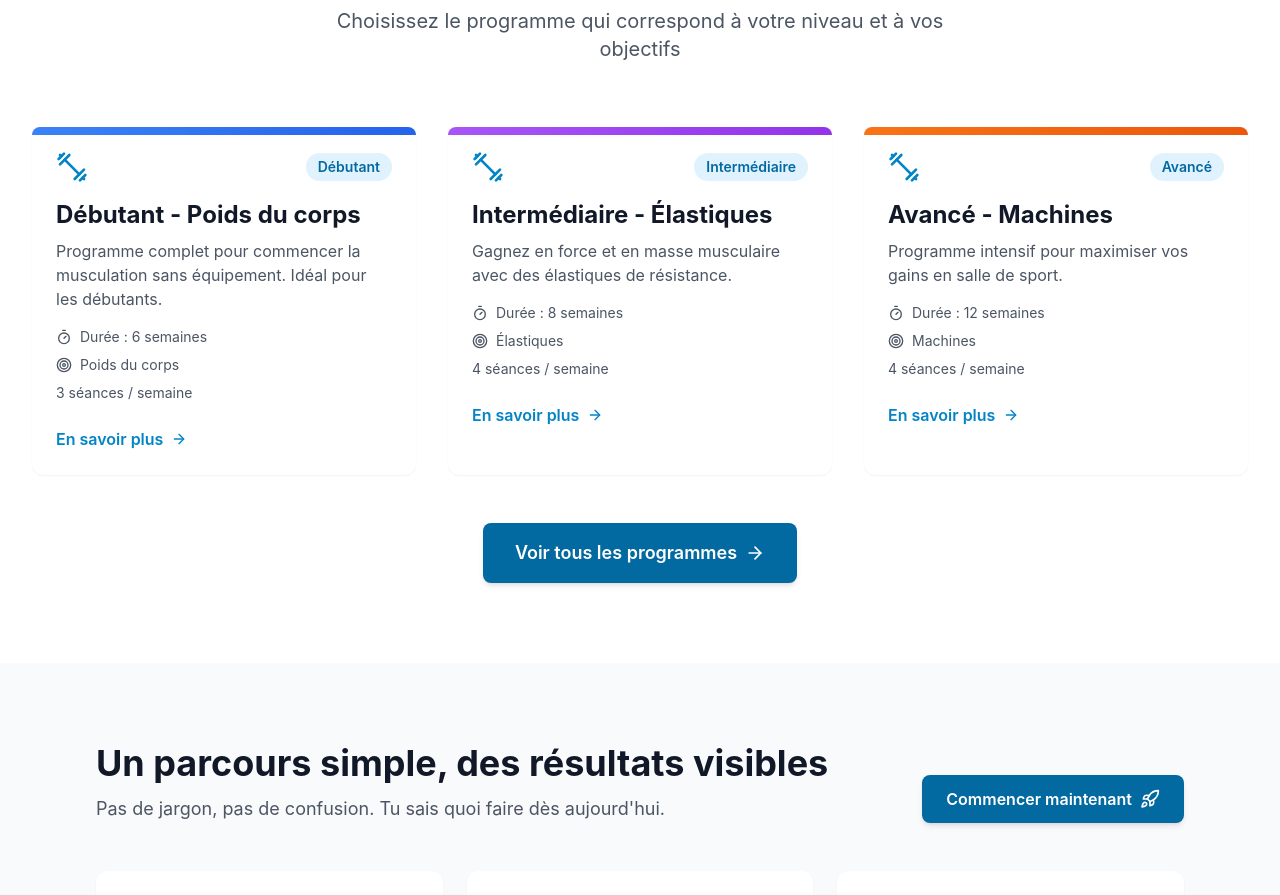
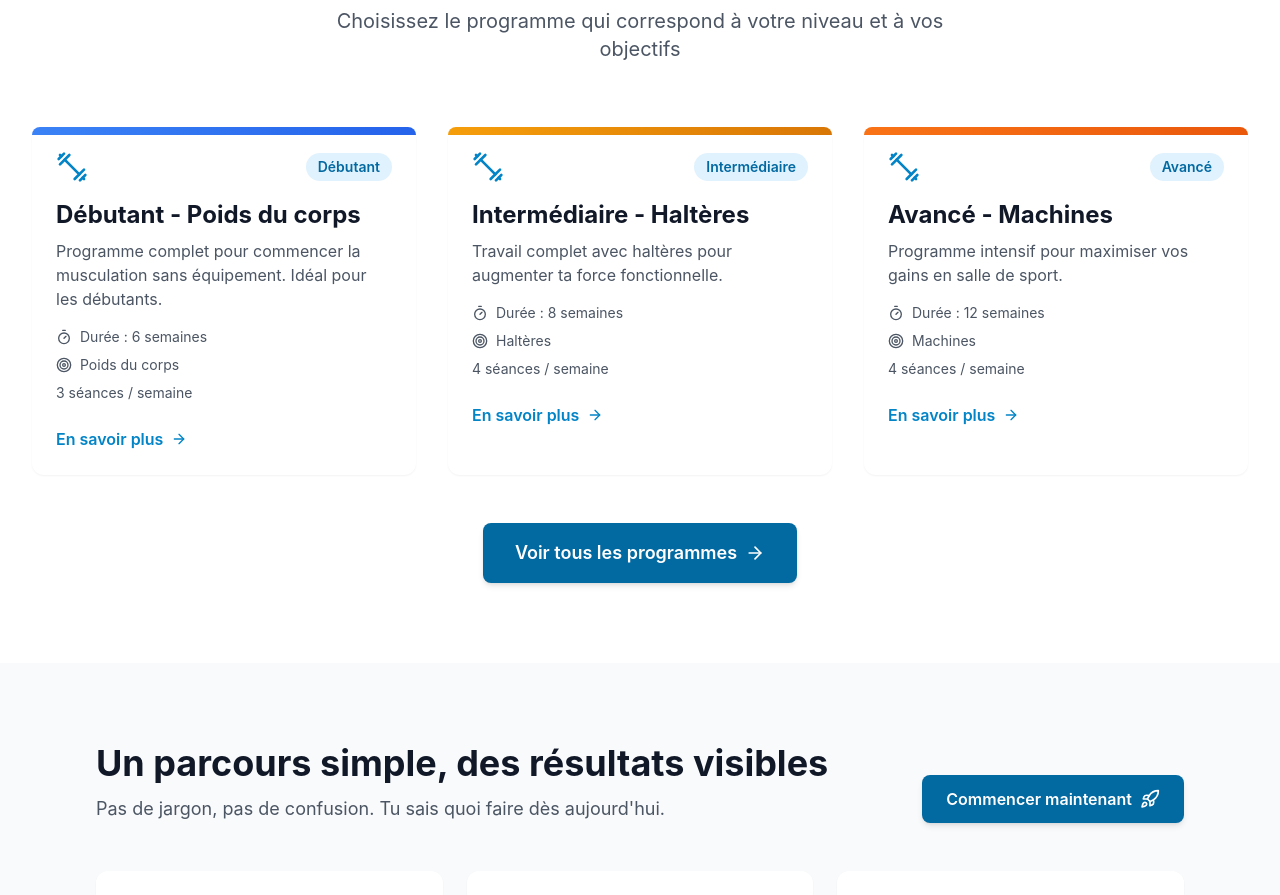
Before and after one commit to TilioLa/FitPulse, a Next.js app: page / in a window 1280 px wide. Shown: the part 1580-2475 px from the top of the page. Built offline with nearby package versions, Linux system fonts and the light colour scheme; no server answers.

Commit message:
Replace elastics program with new equipment charts

```diff
--- a/app/inscription/page.tsx
+++ b/app/inscription/page.tsx
@@ -390,7 +390,7 @@ export default function InscriptionPage() {
                 <div>
                   <label className="block text-sm font-medium text-gray-700 mb-2">Équipement disponible</label>
                   <div className="flex flex-wrap gap-2">
-                    {['Poids du corps', 'Élastiques', 'Haltères', 'Barres', 'Machines de salle'].map((item) => (
+                    {['Poids du corps', 'Haltères', 'Barres', 'Machines de salle'].map((item) => (
                       <button
                         type="button"
                         key={item}
--- a/components/dashboard/CustomRoutines.tsx
+++ b/components/dashboard/CustomRoutines.tsx
@@ -285,7 +285,7 @@ export default function CustomRoutines() {
               onChange={(e) => setEquipmentFilter(e.target.value)}
               className="rounded-lg border border-gray-200 bg-white px-3 py-2 text-sm"
             >
-              {['Tous', 'Poids du corps', 'Élastiques', 'Haltères', 'Barres', 'Machines'].map((item) => (
+              {['Tous', 'Poids du corps', 'Haltères', 'Barres', 'Machines'].map((item) => (
                 <option key={item}>{item}</option>
               ))}
             </select>
@@ -460,7 +460,7 @@ export default function CustomRoutines() {
                   onChange={(e) => setEquipment(e.target.value)}
                   className="w-full rounded-lg border border-gray-300 px-3 py-2 text-sm"
                 >
-                  {['Poids du corps', 'Élastiques', 'Haltères', 'Barres', 'Machines'].map((item) => (
+                  {['Poids du corps', 'Haltères', 'Barres', 'Machines'].map((item) => (
                     <option key={item}>{item}</option>
                   ))}
                 </select>
--- a/components/dashboard/RecommendedPrograms.tsx
+++ b/components/dashboard/RecommendedPrograms.tsx
@@ -24,23 +24,33 @@ const programs = [
   },
   {
     id: '2',
-    name: 'Intermédiaire - Élastiques',
+    name: 'Intermédiaire - Haltères',
     duration: '8 semaines',
     level: 'Intermédiaire',
-    equipment: 'Élastiques de résistance',
-    description: 'Gagnez en force et en masse musculaire avec des élastiques',
-    color: 'from-purple-500 to-purple-600',
-    exercises: 25,
+    equipment: 'Haltères',
+    description: 'Développe ta force et ton endurance sur des mouvements avec haltères.',
+    color: 'from-amber-500 to-amber-600',
+    exercises: 26,
   },
   {
     id: '3',
     name: 'Avancé - Machines',
     duration: '12 semaines',
     level: 'Avancé',
-    equipment: 'Salle de sport',
-    description: 'Programme intensif pour maximiser vos gains en salle',
+    equipment: 'Machines de salle',
+    description: 'Optimise ta puissance en combinant circuits machines et charges contrôlées.',
     color: 'from-orange-500 to-orange-600',
     exercises: 30,
+  },
+  {
+    id: '8',
+    name: 'Barres & Force',
+    duration: '10 semaines',
+    level: 'Avancé',
+    equipment: 'Barres',
+    description: 'Programme de force centrale avec la barre olympique et les charges libres.',
+    color: 'from-indigo-500 to-indigo-600',
+    exercises: 28,
   },
   {
     id: '4',
--- a/components/dashboard/Settings.tsx
+++ b/components/dashboard/Settings.tsx
@@ -174,7 +174,7 @@ export default function Settings() {
   const goalsOptions = ['Perte de poids', 'Prise de masse', 'Endurance', 'Force', 'Souplesse']
   const focusOptions = ['Pectoraux', 'Dos', 'Bras', 'Jambes', 'Épaules', 'Abdos', 'Fessiers']
   const avoidOptions = ['Dos', 'Genoux', 'Épaules', 'Hanches']
-  const equipmentOptions = ['Poids du corps', 'Élastiques', 'Haltères', 'Barres', 'Machines de salle']
+  const equipmentOptions = ['Poids du corps', 'Haltères', 'Barres', 'Machines de salle']
   const notificationsSupported = canUseBrowserNotifications()
 
   return (
--- a/components/programmes/ProgramsList.tsx
+++ b/components/programmes/ProgramsList.tsx
@@ -30,7 +30,7 @@ export default function ProgramsList() {
   const [favorites, setFavorites] = useState<string[]>([])
 
   const levels = ['all', 'Débutant', 'Intermédiaire', 'Avancé', 'Tous niveaux']
-  const equipments = ['all', 'Poids du corps', 'Élastiques', 'Machines', 'Haltères', 'Aucun matériel']
+  const equipments = ['all', 'Poids du corps', 'Machines', 'Haltères', 'Barres', 'Aucun matériel']
   const bodyParts = ['all', 'Tout le corps', 'Haut du corps', 'Jambes', 'Bras', 'Cardio', 'Fessiers', 'Abdos', 'Abdominaux', 'Mobilité']
 
   useEffect(() => {
--- a/data/programs.ts
+++ b/data/programs.ts
@@ -87,68 +87,67 @@ const rawPrograms: Omit<Program, 'slug'>[] = [
   },
   {
     id: '2',
-    name: 'Intermédiaire - Élastiques',
+    name: 'Intermédiaire - Haltères',
     duration: '8 semaines',
     level: 'Intermédiaire',
-    equipment: 'Élastiques',
-    bodyParts: ['Haut du corps', 'Bras'],
-    description: 'Gagnez en force et en masse musculaire avec des élastiques de résistance.',
-    exercises: 25,
-    color: 'from-purple-500 to-purple-600',
-    recommended: true,
-    goals: ['Hypertrophie', 'Force'],
+    equipment: 'Haltères',
+    bodyParts: ['Haut du corps', 'Jambes'],
+    description: 'Travail complet avec haltères pour augmenter ta force fonctionnelle.',
+    exercises: 26,
+    color: 'from-amber-500 to-amber-600',
+    goals: ['Force', 'Hypertrophie'],
     sessionsPerWeek: 4,
     sessions: [
       {
         id: '2-a',
-        name: 'Jour 1 - Dos + Biceps',
-        focus: 'Tirage élastiques',
+        name: 'Jour 1 - Full body haltères',
+        focus: 'Mouvement multi-articulaires',
         duration: 40,
         exercises: [
-          { name: 'Rowing élastique', sets: 4, reps: 12, rest: 60 },
-          { name: 'Tirage vertical élastique', sets: 3, reps: 12, rest: 60 },
-          { name: 'Face pull élastique', sets: 3, reps: 15, rest: 45 },
-          { name: 'Curl biceps élastique', sets: 3, reps: 15, rest: 45 },
-          { name: 'Curl marteau élastique', sets: 3, reps: 12, rest: 45 },
+          { name: 'Goblet squat', sets: 4, reps: 10, rest: 60 },
+          { name: 'Développé couché haltères', sets: 3, reps: 10, rest: 60 },
+          { name: 'Rowing haltère un bras', sets: 3, reps: 12, rest: 60 },
+          { name: 'Fentes marchées haltères', sets: 3, reps: 12, rest: 60 },
+          { name: 'Planche avec haltère', sets: 3, reps: 30, rest: 45 },
         ],
       },
       {
         id: '2-b',
-        name: 'Jour 2 - Jambes',
-        focus: 'Force bas du corps',
-        duration: 40,
+        name: 'Jour 2 - Push & épaules',
+        focus: 'Développé',
+        duration: 38,
         exercises: [
-          { name: 'Squat avec élastique', sets: 4, reps: 12, rest: 60 },
-          { name: 'Soulevé de terre élastique', sets: 3, reps: 12, rest: 60 },
-          { name: 'Fentes élastique', sets: 3, reps: 10, rest: 60 },
-          { name: 'Abduction élastique', sets: 3, reps: 15, rest: 45 },
-          { name: 'Mollets élastique', sets: 3, reps: 15, rest: 45 },
+          { name: 'Développé militaire haltères', sets: 4, reps: 8, rest: 60 },
+          { name: 'Incline press haltères', sets: 3, reps: 10, rest: 60 },
+          { name: 'Élévations latérales', sets: 3, reps: 12, rest: 45 },
+          { name: 'Dips sur banc', sets: 3, reps: 12, rest: 45 },
+          { name: 'Pompes pieds surélevés', sets: 3, reps: 15, rest: 45 },
         ],
       },
       {
         id: '2-c',
-        name: 'Jour 3 - Poitrine + Triceps',
-        focus: 'Poussée élastiques',
-        duration: 40,
+        name: 'Jour 3 - Pull & hanche',
+        focus: 'Dos et chaîne postérieure',
+        duration: 42,
         exercises: [
-          { name: 'Presse poitrine élastique', sets: 4, reps: 10, rest: 60 },
-          { name: 'Écarté élastique', sets: 3, reps: 12, rest: 60 },
-          { name: 'Développé épaules élastique', sets: 3, reps: 12, rest: 60 },
-          { name: 'Extensions triceps élastique', sets: 3, reps: 12, rest: 45 },
-          { name: 'Kickback élastique', sets: 3, reps: 12, rest: 45 },
+          { name: 'Soulevé de terre jambes tendues', sets: 4, reps: 10, rest: 60 },
+          { name: 'Rowing penché haltères', sets: 3, reps: 10, rest: 60 },
+          { name: 'Curl marteau', sets: 3, reps: 12, rest: 45 },
+          { name: 'Pull-over', sets: 3, reps: 12, rest: 45 },
+          { name: 'Pont fessier avec haltère', sets: 3, reps: 12, rest: 45 },
         ],
       },
       {
         id: '2-d',
-        name: 'Jour 4 - Abdominaux',
-        focus: 'Stabilité du tronc',
-        duration: 30,
+        name: 'Jour 4 - Jambes & stabilisation',
+        focus: 'Bas du corps et gainage',
+        duration: 35,
         exercises: [
-          { name: 'Planche avec élastique', sets: 3, reps: 30, rest: 45 },
-          { name: 'Rotation russe élastique', sets: 3, reps: 12, rest: 45 },
-          { name: 'Pallof press', sets: 3, reps: 12, rest: 45 },
-          { name: 'Dead bug', sets: 3, reps: 12, rest: 45 },
-          { name: 'Planche latérale', sets: 3, reps: 30, rest: 45 },
+          { name: 'Squat bulgare', sets: 3, reps: 10, rest: 60 },
+          { name: 'Soulevé de terre unilatéral', sets: 3, reps: 10, rest: 60 },
+          { name: 'Reverse lunge haltères', sets: 3, reps: 12, rest: 60 },
+          { name: 'Planche dynamique', sets: 3, reps: 30, rest: 45 },
+          { name: 'Russian twist avec haltère', sets: 3, reps: 20, rest: 45 },
         ],
       },
     ],
@@ -217,6 +216,73 @@ const rawPrograms: Omit<Program, 'slug'>[] = [
           { name: 'Presse à cuisses', sets: 3, reps: 12, rest: 60 },
           { name: 'Ab crunch machine', sets: 3, reps: 15, rest: 45 },
           { name: 'Extensions lombaires machine', sets: 3, reps: 12, rest: 45 },
+        ],
+      },
+    ],
+  },
+  {
+    id: '8',
+    name: 'Barres & Force',
+    duration: '10 semaines',
+    level: 'Avancé',
+    equipment: 'Barres',
+    bodyParts: ['Force', 'Dos', 'Jambes'],
+    description: 'Programme axé sur la progression en barre olympique et charges lourdes.',
+    exercises: 28,
+    color: 'from-indigo-500 to-indigo-600',
+    goals: ['Force', 'Puissance'],
+    sessionsPerWeek: 4,
+    sessions: [
+      {
+        id: '8-a',
+        name: 'Jour 1 - Squat & puissance',
+        focus: 'Force des jambes',
+        duration: 50,
+        exercises: [
+          { name: 'Back squat', sets: 5, reps: 5, rest: 120 },
+          { name: 'Front squat', sets: 4, reps: 6, rest: 90 },
+          { name: 'Good morning barre', sets: 3, reps: 8, rest: 90 },
+          { name: 'Hip thrust barre', sets: 3, reps: 10, rest: 75 },
+          { name: 'Mollets debout barre', sets: 3, reps: 15, rest: 60 },
+        ],
+      },
+      {
+        id: '8-b',
+        name: 'Jour 2 - Poussée lourde',
+        focus: 'Haut du corps',
+        duration: 45,
+        exercises: [
+          { name: 'Développé couché barre', sets: 5, reps: 5, rest: 120 },
+          { name: 'Développé militaire barre', sets: 4, reps: 6, rest: 90 },
+          { name: 'Développé incliné barre', sets: 3, reps: 8, rest: 90 },
+          { name: 'Dips lestés', sets: 3, reps: 8, rest: 60 },
+          { name: 'Roll-out barre', sets: 3, reps: 12, rest: 60 },
+        ],
+      },
+      {
+        id: '8-c',
+        name: 'Jour 3 - Tirage & base postérieure',
+        focus: 'Dos & chaîne postérieure',
+        duration: 45,
+        exercises: [
+          { name: 'Soulevé de terre classique', sets: 5, reps: 5, rest: 120 },
+          { name: 'Pendlay row', sets: 4, reps: 6, rest: 90 },
+          { name: 'Tirage menton barre', sets: 3, reps: 8, rest: 75 },
+          { name: 'Shrug barre', sets: 3, reps: 12, rest: 60 },
+          { name: 'Extensions lombaires barre', sets: 3, reps: 12, rest: 75 },
+        ],
+      },
+      {
+        id: '8-d',
+        name: 'Jour 4 - Hypertrophie & gainage',
+        focus: 'Volume contrôlé',
+        duration: 40,
+        exercises: [
+          { name: 'Romanian deadlift', sets: 4, reps: 8, rest: 90 },
+          { name: 'Barbell lunges', sets: 3, reps: 10, rest: 75 },
+          { name: 'Floor press barre', sets: 3, reps: 10, rest: 75 },
+          { name: 'Barbell hip thrust', sets: 3, reps: 12, rest: 60 },
+          { name: 'Farmer carry barre', sets: 3, reps: 40, rest: 45 },
         ],
       },
     ],
```
